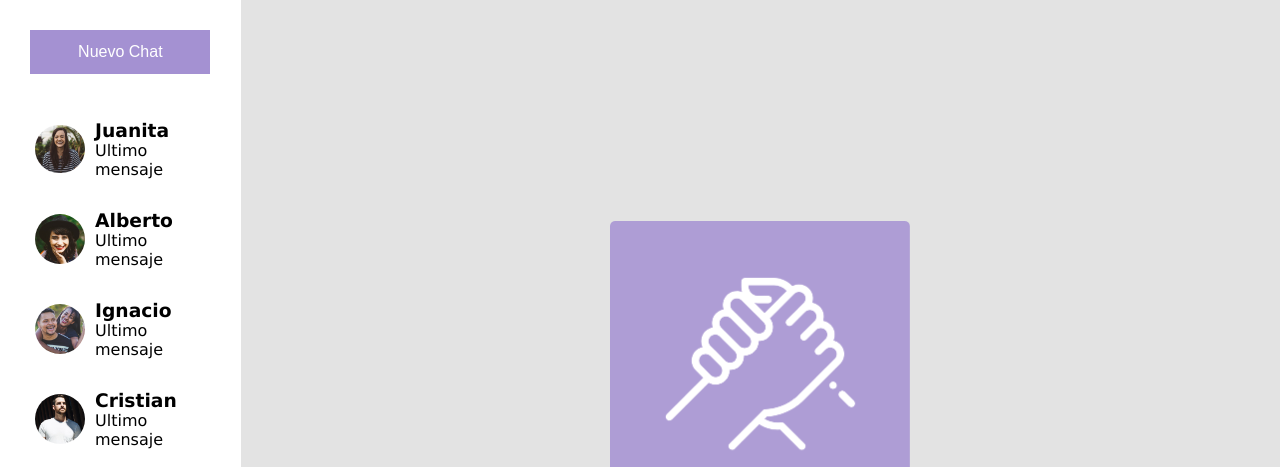
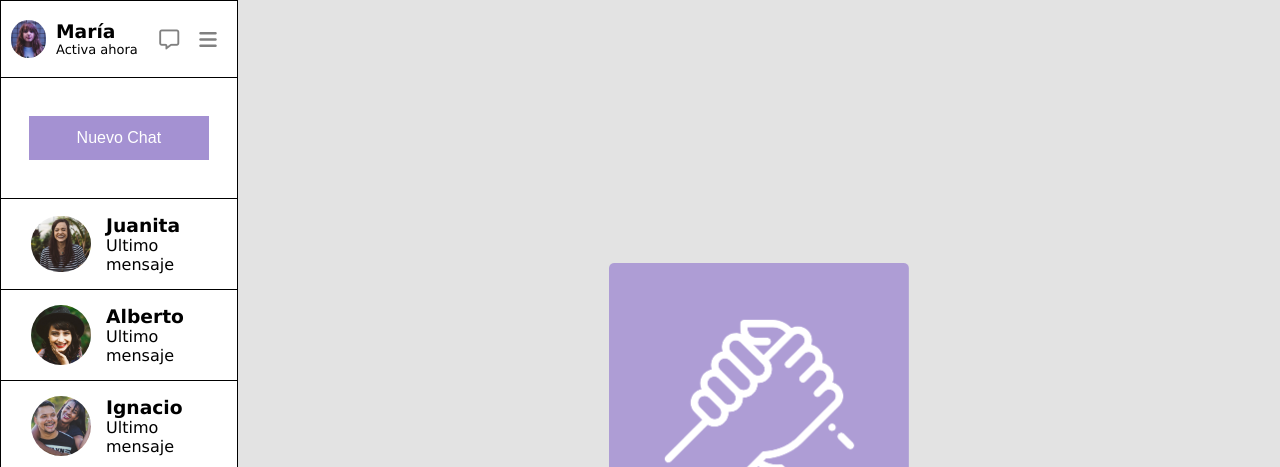
Before and after one commit to Borazprom/Css_flexbox, a plain HTML site: page index.html in a window 1280 px wide. Shown: the top 467 px of the page. Drawn offline with Linux system fonts and the light colour scheme.

Commit message:
Modificando la seccion estado y boton

```diff
--- a/assets/style.css
+++ b/assets/style.css
@@ -11,13 +11,53 @@
     display: flex;
     flex-basis: 20%;
     flex-direction: column;
-    min-height: 100vh;
+    border: solid 1px black;
 }
+
+/* estatus */
+.estado {
+    display: flex;
+    justify-content:space-between;
+    padding: 10px;
+    border-bottom: solid 1px black;
+}
+.estado .perfil {
+    display: flex;
+    align-items: center;
+}
+.estado .perfil:hover {
+    cursor: pointer;
+}
+.estado .perfil img {
+    width: 35px;
+    border-radius: 50px;
+}
+.estado .perfil .info {
+    padding: 10px;
+}
+.estado .perfil .info p {
+    font-size: 13px;
+}
+.contactos .estado .iconos {
+    display: flex;
+    align-items: center;
+}
+.contactos .estado i {
+    padding: 10px;
+    color: gray;
+}
+.contactos .estado i:hover {
+    font-size: x-large;
+    cursor: pointer;
+}
+
+/* boton nuevo chat */
 .boton{
     display: flex;
     justify-content: center;
     align-items: center;
-    padding: 30px;
+    height: 120px;
+    border-bottom: solid 1px black;
 }
 .boton button {
     background-color: #A491D2;
@@ -26,25 +66,35 @@
     width: 180px;
     border: none;
     font-size: 1em;
+}
+.boton button:hover{
+    background-color: blueviolet;
+    cursor: pointer;
+}
 
-}
+/* contactos */
 .contactos .contacto {
     display: flex;
-    height: 50px;
-    padding: 20px;
-    margin-left: 15px;
+    height: 90px;
     align-items: center;
+    border-bottom: solid 1px black;
+}
+.contactos .contacto:hover {
+    background-color: #A491D2;
+    cursor: pointer;
 }
 .contactos .contacto img {
-    width: 50px;
+    margin-left: 30px;
+    width: 60px;
     border-radius: 50px;
 }
 .contactos .contacto .info {
-    padding: 10px;
+    padding: 15px;
 }
 
 
 
+/* principal */
 
 .principal {
     display: flex;
@@ -57,6 +107,7 @@
 }
 .principal img{
     width: 300px;
+    padding-bottom: 20px;
 }
 .principal h1{
     font-size: 2.5em;
--- a/index.html
+++ b/index.html
@@ -6,15 +6,33 @@
     <title>Contact Me SPA</title>
     <!-- CSS -->
     <link rel="stylesheet" href="assets/style.css">
+    <!-- Font awesome -->
+    <script src="https://kit.fontawesome.com/5da0d801d9.js" crossorigin="anonymous"></script>
+
 </head>
 <body>
     <main class="conteiner">
         <!-- seccion contactos -->
         <section class="contactos">
+            <!-- seccion estatus -->
+            <div class="estado">
+                <div class="perfil">
+                    <img src="assets/imgs/maria.jpg" alt="">
+                    <div class="info">
+                        <h3>María</h3>
+                        <p>Activa ahora</p>
+                    </div>
+                </div>
+                <div class="iconos">
+                    <i class="fa-regular fa-message fa-lg"></i>
+                    <i class="fa-solid fa-bars fa-lg"></i>
+                </div>
+            </div>
+            <!-- boton -->
             <div class="boton">
                 <button>Nuevo Chat</button>
             </div>
-
+            <!-- seccion contactos -->
             <div class="contacto">
                 <img src="assets/imgs/Screen Shot 2018-11-28 at 15.27.14.jpg" alt="">
                 <div class="info">
@@ -78,7 +96,7 @@
             <div>
                 <img src="assets/imgs/hand.png" alt="">
                 <h1>Comienza el Nertworking</h1>
-                <p>Presiona el botón “Nuevo chat” para comenzar a crear nuevas <br>
+                <p>Presiona el botón <b>“Nuevo Chat”</b> para comenzar a crear nuevas <br>
                     redes de contacto para tu empresa o emprendimiento.</p>
             </div>
         </section>
```
